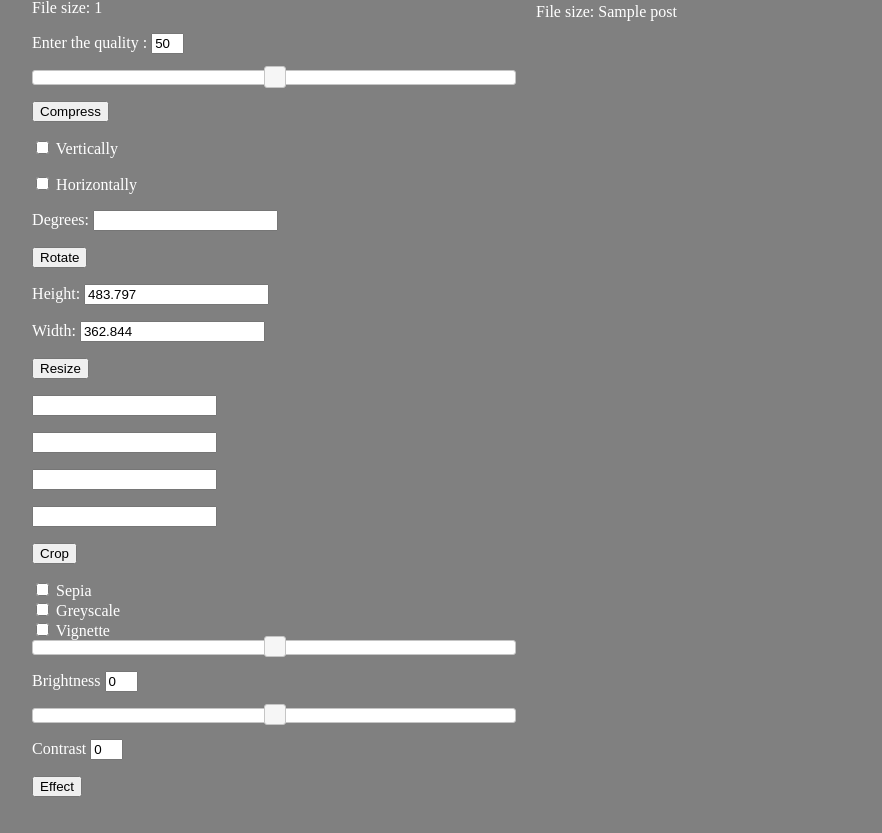
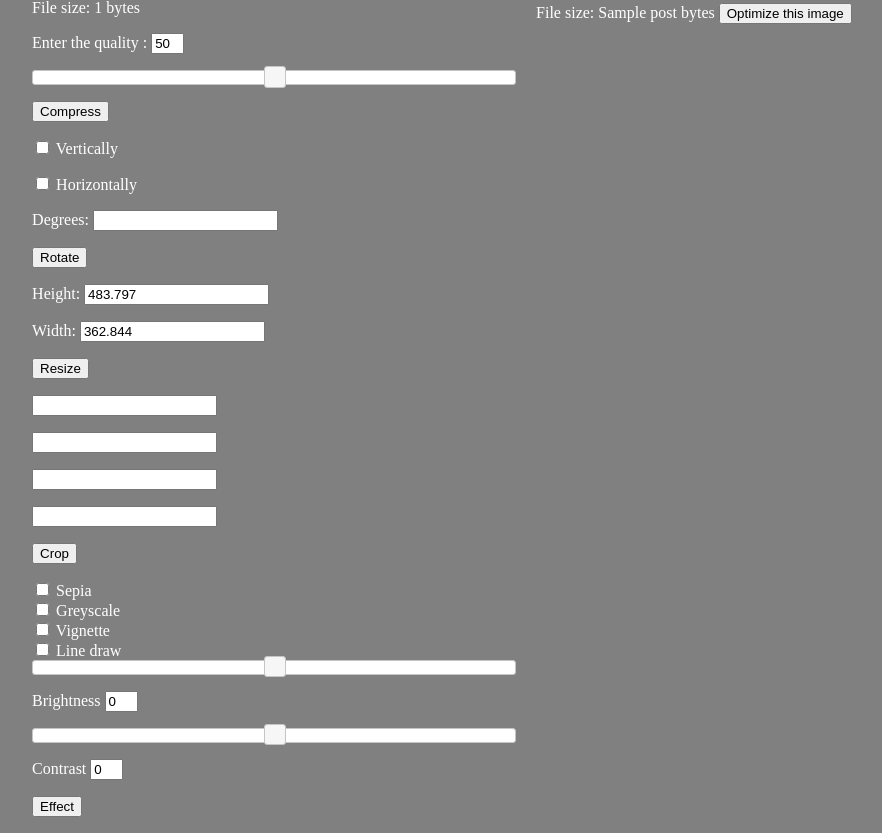
Before and after one commit to sonnh96/jpeg_compress, a Flask app: template app/templates/compress.html in a window 1280 px wide. Shown: the part 589-1422 px from the top of the page, without its empty margins (114-996 px from the left). Before the commit the page ends 1385 px from the top, so only its background shows below. Run offline with Flask 2, Linux system fonts and the light colour scheme; the template is opened without the code that fills it: values that come from a table or form of the project are taken from there, most other values are stand-ins (such as "Sample title", 1, 10 or a date in 2020); grey boxes marked "Sample" are stand-in pictures.

Commit message:
Complete

```diff
--- a/app/forms.py
+++ b/app/forms.py
@@ -28,5 +28,6 @@ class FormEffect(Form):
 	sepia = BooleanField()
 	greyscale = BooleanField()
 	vignette = BooleanField()
+	linedraw = BooleanField()
 	brightness = StringField('brightness')
 	contrast = StringField('contrast')
--- a/app/templates/compress.html
+++ b/app/templates/compress.html
@@ -43,10 +43,10 @@
         <div class="col6">
             <img class="origin" id="target" src="{{ url_for('static',filename= 'images/' + image) }}"
                  style="width: 100%">
-            <span>File size: {{ size }}</span>
+            <span>File size: {{ size }} bytes</span>
 
             {% if formCpr %}
-            <form class="crop" action="/compress/{{image}}" method="post">
+            <form class="compress" action="/compress/{{image}}" method="post">
                 {{formCpr.hidden_tag()}}
                 <p> Enter the quality : {{formCpr.quality(size=1, value=50)}}</p>
                 <div class="slider"></div>
@@ -137,6 +137,8 @@
                 {{formEffect.greyscale}} Greyscale
                 <br>
                 {{formEffect.vignette}} Vignette
+                <br>
+                {{formEffect.linedraw}} Line draw
                 </div>
 
                 <div class="brightness"></div>
@@ -159,7 +161,16 @@
         <div class="col6">
             {% if posts %}
             <img src="{{ url_for('static',filename= 'images/' + posts[0]) }}" style="width: 100%">
-            <span>File size: {{ posts[1] }}</span>
+            <span>File size: {{ posts[1] }} bytes</span>
+            <button class="btn_default optimize">Optimize this image</button>
+            <script>
+                $(document).ready(function(){
+                    $(".optimize").click(function(){
+                        var url = '{{ url_for('compress', image=posts[0])}}';
+                        window.location.href = url;
+                    });
+                })
+            </script>
             {% endif %}
         </div>
     </div>
--- a/app/views.py
+++ b/app/views.py
@@ -76,7 +76,8 @@ def effect(image):
 		sepia = formEffect.sepia.data
 		greyscale = formEffect.greyscale.data
 		vignette = formEffect.vignette.data
+		linedraw = formEffect.linedraw.data
 		brightness = formEffect.brightness.data
 		contrast = formEffect.contrast.data
-		posts = imgEffect(image, sepia, greyscale, vignette, brightness, contrast)
+		posts = imgEffect(image, sepia, greyscale, vignette, linedraw, brightness, contrast)
 	return render_template('compress.html', formEffect=formEffect, image=image, size=size, posts=posts)
```
Also changed, not shown: app/compress.py (+18 -7 lines), 3 other files.
